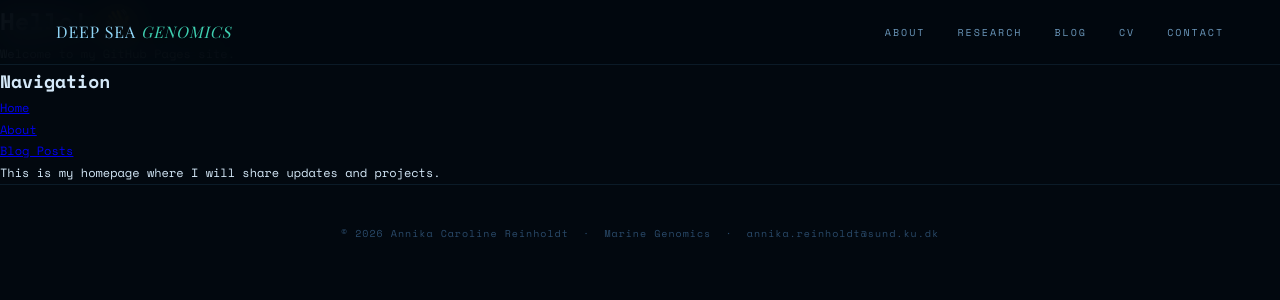
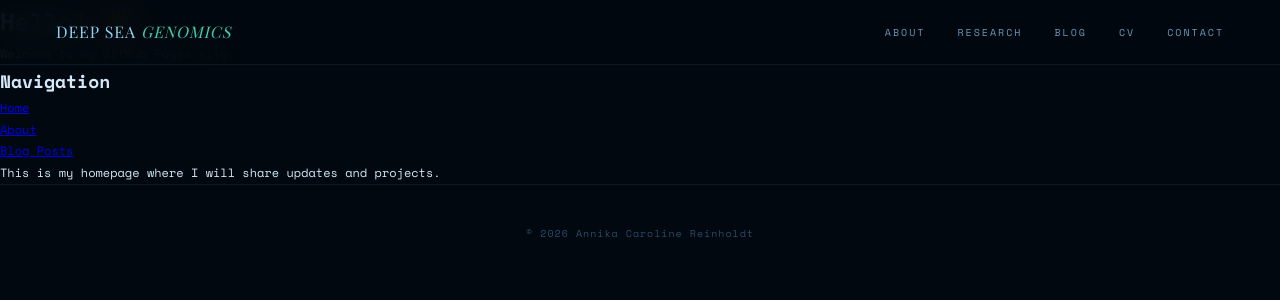
Before and after one commit to Areinholdt/Areinholdt.github.io, a Jekyll site: the page built from index.md, in a window 1280 px wide. Shown: the top 300 px of the page. Built offline with Jekyll 4.4.1, drawn with Linux system fonts in a browser that asks for light colours; some web fonts are replaced; our own code applies the rules of GitHub Pages for plain Markdown files.

Commit message:
Update default.html

```diff
--- a/_layouts/default.html
+++ b/_layouts/default.html
@@ -153,8 +153,7 @@
 <main>{{ content }}</main>
 
 <footer>
-  <p>© {{ 'now' | date: "%Y" }} Annika Caroline Reinholdt &nbsp;·&nbsp; Marine Genomics &nbsp;·&nbsp;
-  <a href="mailto:annika.reinholdt@sund.ku.dk">annika.reinholdt@sund.ku.dk</a></p>
+  <p>© {{ 'now' | date: "%Y" }} Annika Caroline Reinholdt </p>
 </footer>
 
 <script>
```
